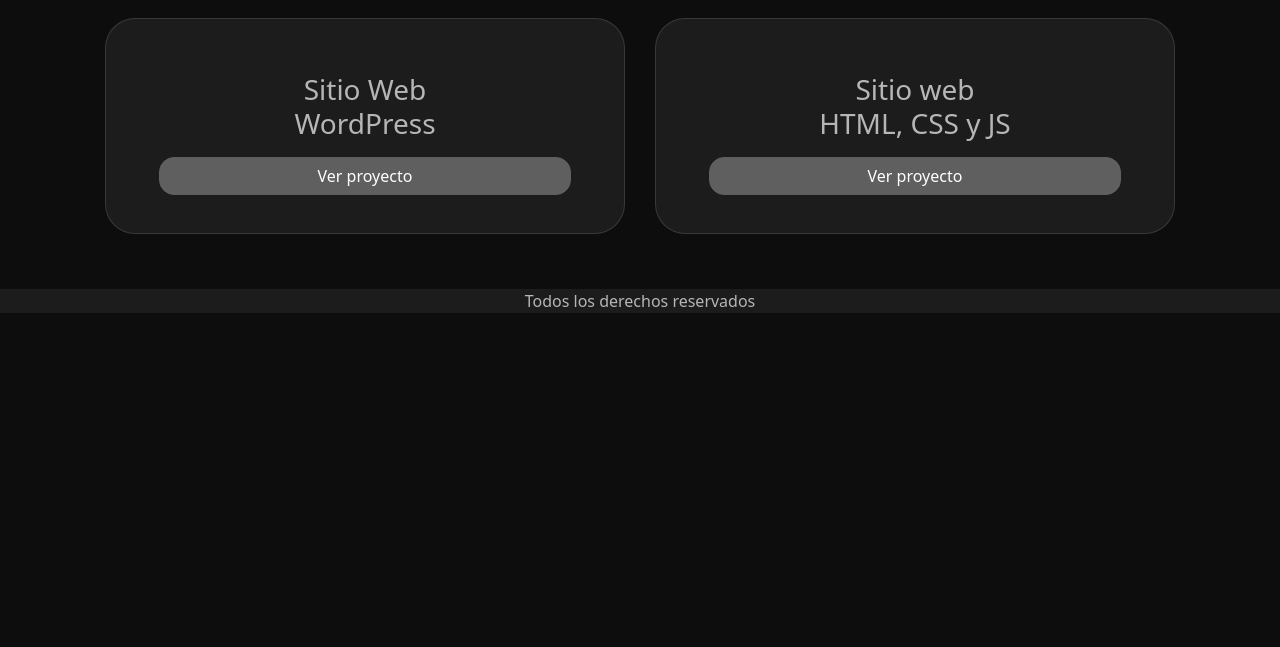
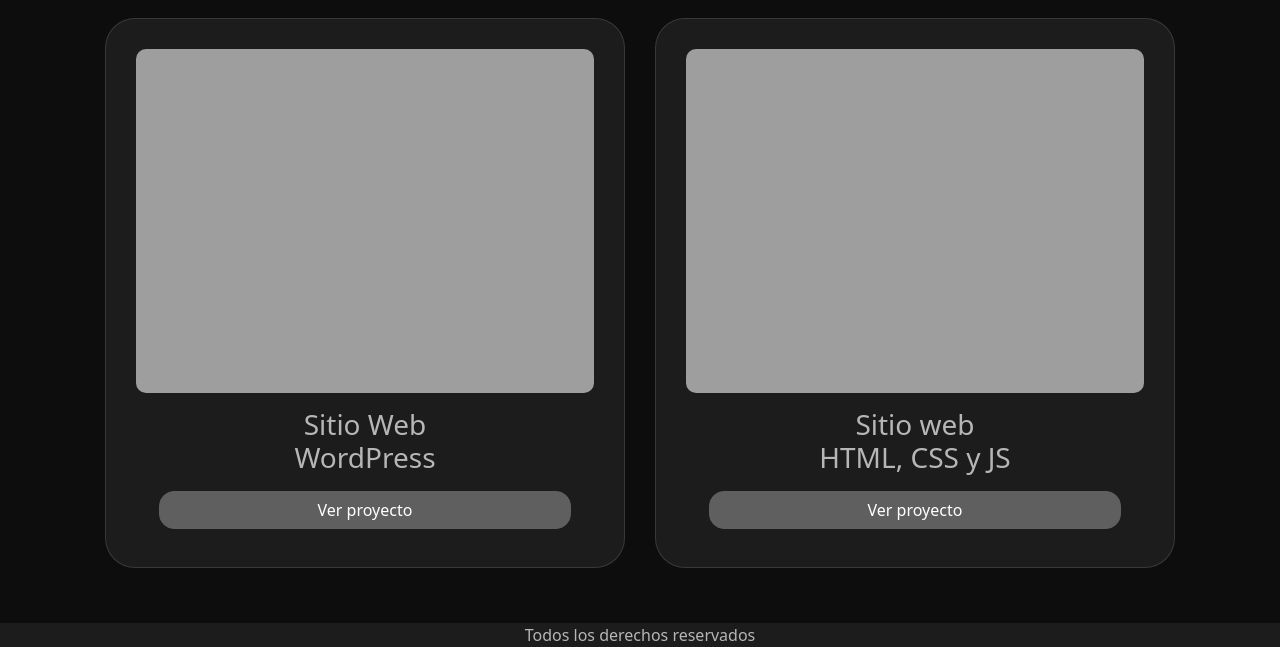
Before and after one commit to felixreyno/portafolio-felix-reyno, a plain HTML site: page pages/proyectos.html in a window 1280 px wide. Shown: the part 224-871 px from the top of the page. Before the commit the page ends 800 px from the top, so only its background shows below. Drawn offline with nearby package versions, Linux system fonts and the light colour scheme; the site is published under a folder, as on GitHub Pages, so addresses that start at the root find nothing.

Commit message:
correccion de link de imagenes

```diff
--- a/pages/proyectos.html
+++ b/pages/proyectos.html
@@ -63,13 +63,13 @@
 
       <section class="proyectos-grid">
         <div class="proyecto-tarjeta">
-        <img src="/img/pagina-frigorificosoria.png" alt="">
+        <img src="../img/pagina-frigorificosoria.png" alt="">
         <h3 class="texto">Sitio Web<br>WordPress</h3>
         <a href="https://frigorificosoria.com.ar" class="boton-tarjeta btn btn-primary">Ver proyecto</a>
         </div>
 
         <div class="proyecto-tarjeta">
-        <img src="/img/pagina-dc.png" alt="">
+        <img src="../img/pagina-dc.png" alt="">
         <h3 class="texto">Sitio web<br>HTML, CSS y JS</h3>
         <a href="https://felixreyno.github.io/proyecto-final-js/" class="boton-tarjeta btn btn-primary">Ver proyecto</a>
         </div>
```
